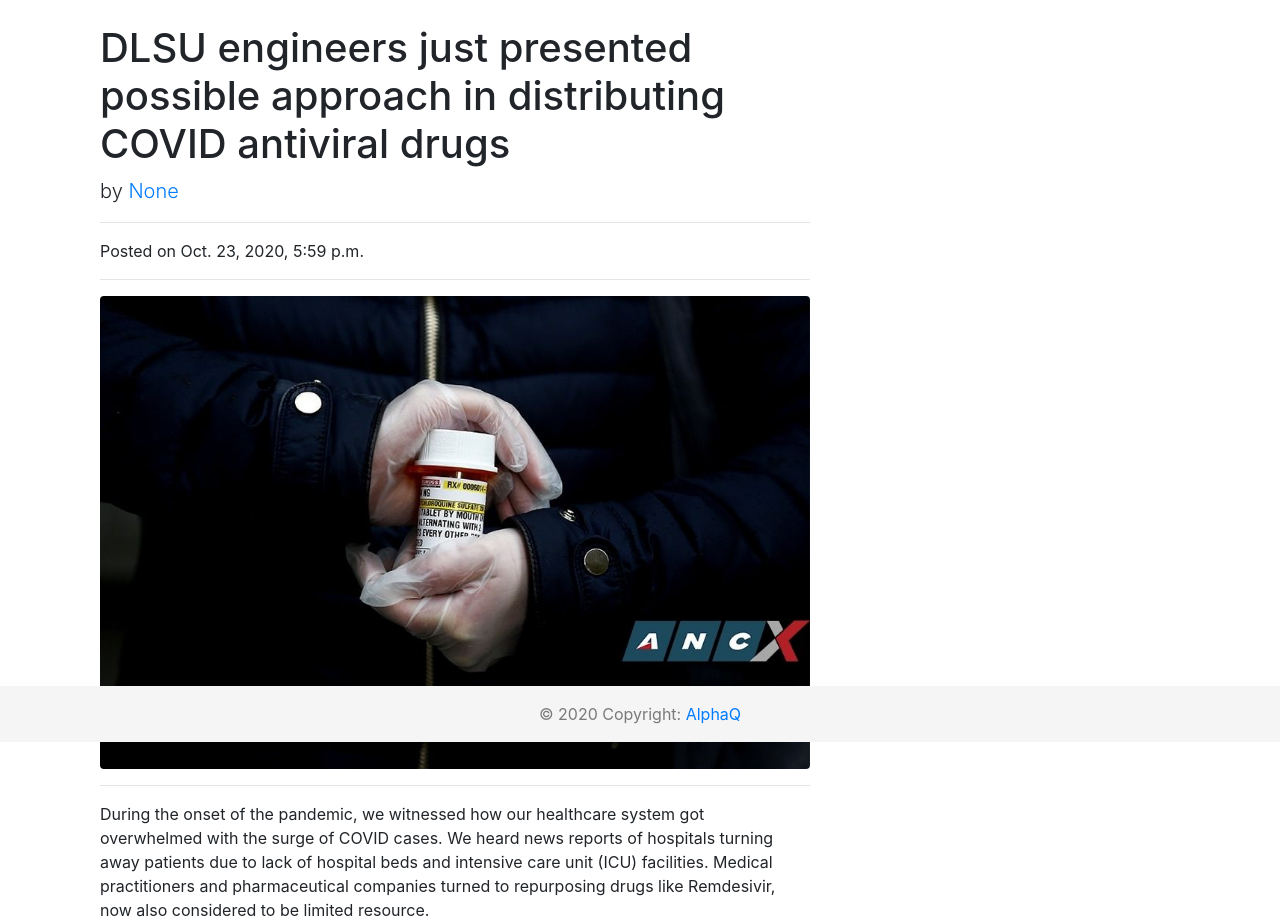
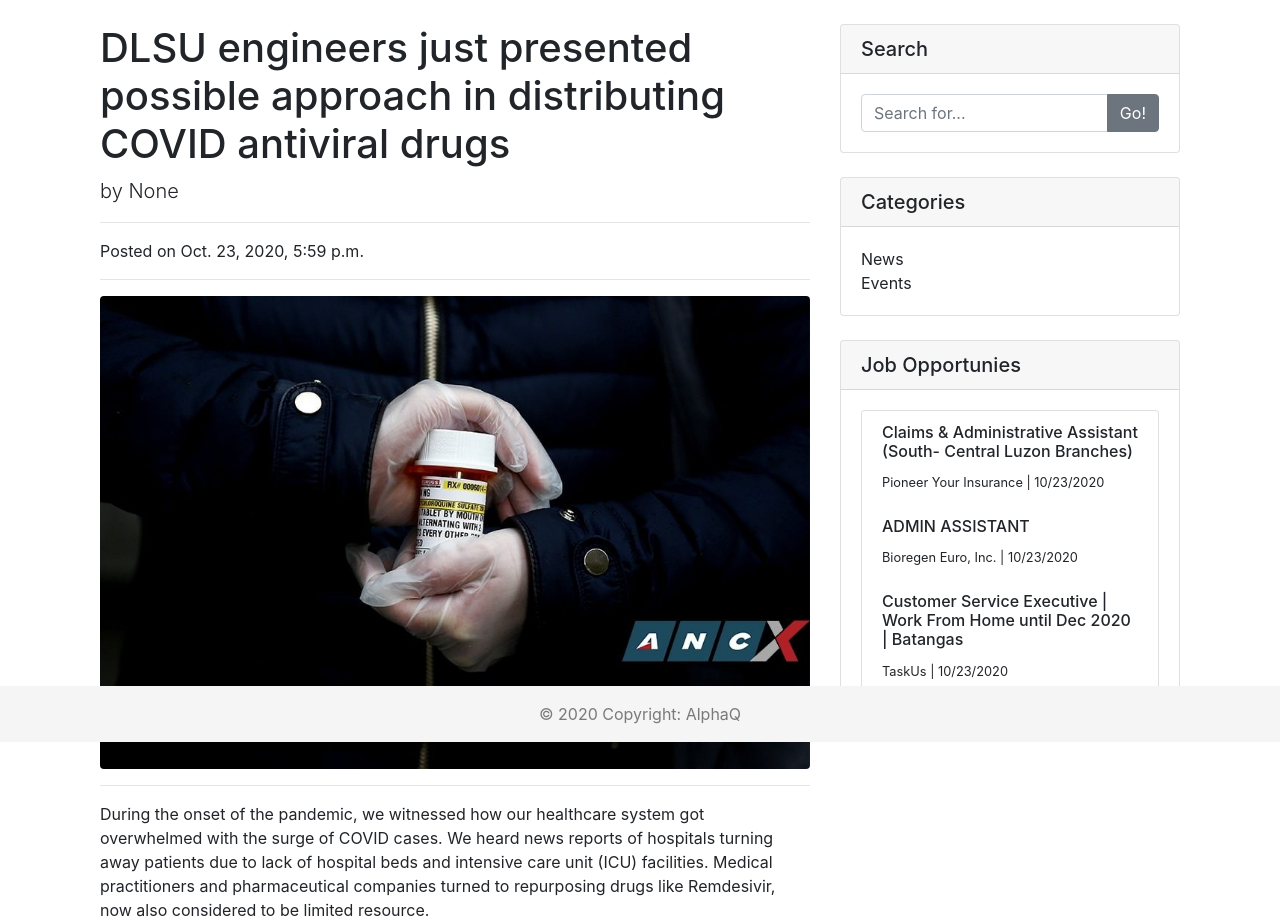
Before and after one commit to AlphaQ-2/web-design, a Django app: a page that uses lipa_website/templates/base.html in a window 1280 px wide. Shown: the part 58-980 px from the top of the page. Run offline with Django 3.2, Linux system fonts and the light colour scheme; data comes from the database, SQL or seed files in the repository; both versions use the stored data as it was after the commit; grey boxes labelled with a size stand in for pictures from a placeholder-image service; some libraries are stand-ins or nearby versions.

Commit message:
Completed most of the news and events functionality

```diff
--- a/lipa_website/pages/admin.py
+++ b/lipa_website/pages/admin.py
@@ -1,10 +1,11 @@
 from django.contrib import admin
-from .models import Category, Article, ArticleImage, Service, Comment
+from .models import Category, Article, ArticleImage, Service, Comment, Job
 # Register your models here.
 
 admin.site.register(Category)
 admin.site.register(Service)
 admin.site.register(Comment)
+admin.site.register(Job)
 
 
 class ArticleImageAdmin(admin.StackedInline):
--- a/lipa_website/pages/forms.py
+++ b/lipa_website/pages/forms.py
@@ -1,5 +1,5 @@
 from django import forms
-from .models import Article, Comment
+from .models import Article, Comment, Job
 from django.contrib.auth.forms import UserCreationForm
 from django.contrib.auth import get_user_model
 
@@ -45,3 +45,16 @@
     def __init__(self, *args, **kwargs):
         super().__init__(*args, **kwargs)
         self.fields["body_text"].label = ''
+
+
+class JobForm(forms.ModelForm):
+
+    class Meta:
+        model = Job
+        fields = ('title', 'company', 'link', 'is_open',)
+
+        widgets = {
+            'title': forms.TextInput(attrs={'class': 'textinputclass container-fluid form-control'}),
+            'company': forms.TextInput(attrs={'class': 'textinputclass container-fluid form-control'}),
+            'link': forms.TextInput(attrs={'class': 'textinputclass container-fluid form-control'}),
+        }
--- a/lipa_website/pages/models.py
+++ b/lipa_website/pages/models.py
@@ -96,3 +96,20 @@
     name = models.TextField(max_length=200)
     telephone = models.TextField('Telephone')
     email = models.EmailField(blank=True)
+
+    def __str__(self):
+        return self.name
+
+
+class Job(models.Model):
+    title = models.TextField(max_length=200)
+    company = models.TextField(max_length=200, blank=True)
+    link = models.URLField()
+    is_open = models.BooleanField(default=True)
+    created_date = models.DateTimeField(default=timezone.now)
+
+    def __str__(self):
+        return self.title
+
+    def get_absolute_url(self):
+        return reverse('article_list', args=[])
--- a/lipa_website/pages/templates/pages/about.html
+++ b/lipa_website/pages/templates/pages/about.html
@@ -1,7 +1,7 @@
 {% extends 'base.html' %}
 
 {% block content %}
-<h1>About me</h1>
-<p>Thanks for visiting my blog! Check all this cool stuff about me!</p>
+<h1>About</h1>
+<p>Thanks for visiting our website!</p>
 
 {% endblock %}
--- a/lipa_website/pages/templates/pages/article_detail.html
+++ b/lipa_website/pages/templates/pages/article_detail.html
@@ -83,6 +83,14 @@
         <br>
             {% if user.is_superuser or comment.approved_comment %}
 
+                    <div class="media mb-4">
+                      <img class="d-flex mr-3 rounded-circle" src="http://placehold.it/50x50" alt="">
+                      <div class="media-body">
+                        <h5 class="mt-0">{{ comment.author }}</h5>
+                        {% if not comment.approved_comment %}
+                          <h6><span class="badge badge-secondary">NOT APPROVED</span></h6>
+                        {% endif %}
+                        {{ comment.body_text|safe|linebreaks }}
                         {{ comment.created_date }}
                         {% if not comment.approved_comment and comment.author == request.user %}
                             <a class="btn btn-primary" href="{% url 'comment_remove' slug=comment.slug %}">
@@ -96,20 +104,81 @@
                               </svg>
                             </a>
                         {% endif %}
-
-          <p>{{ comment.body_text|safe|linebreaks }}</p>
-          <p>Posted by: <strong>{{ comment.author }}</strong>
-            {% if not comment.approved_comment %}
-              <h6><span class="badge badge-secondary">NOT APPROVED</span></h6>
-            {% endif %}
-          </p>
+                      </div>
+                    </div>
 
             {% endif %}
+
         {% empty %}
             <p>No comments.</p>
         {% endfor %}
       </div>
     </div>
+
+    <!-- Sidebar Widgets Column -->
+    <div class="col-md-4">
+
+      <!-- Search Widget -->
+      <div class="card my-4">
+        <h5 class="card-header">Search</h5>
+        <div class="card-body">
+          <form action="{% url 'article_list' %}" method="get">
+            <div class="input-group">
+              <input name='search' type="text" class="form-control" placeholder="Search for...">
+              <span class="input-group-append">
+                <button class="btn btn-secondary" type="submit">Go!</button>
+              </span>
+            </div>
+          </form>
+        </div>
+      </div>
+
+      <!-- Categories Widget -->
+      <div class="card my-4">
+        <h5 class="card-header">Categories</h5>
+        <div class="card-body">
+          <div class="row">
+            <div class="col-lg-6">
+              <ul class="list-unstyled mb-0">
+                {% for category in categories %}
+                <li>
+                  <a href="{% url 'article_list' %}?category={{ category.title }}">{{ category.title }}</a>
+                </li>
+                {% endfor %}
+              </ul>
+            </div>
+          </div>
+        </div>
+      </div>
+
+      <!-- Side Widget -->
+      <div class="card my-4">
+        <h5 class="card-header">Job Opportunies</h5>
+        <div class="card-body">
+          <div class="card">
+            <ul class="list-group list-group-flush">
+              {% for job in jobs %}
+              <a href="{{ job.link }}">
+                <li class="list-group-item">
+                  <div class="media">
+                    <div class="media-body">
+                      <h6 class="mt-0">{{ job.title }}</h6>
+                      <small>
+                        {{ job.company }} |
+                        {{ job.created_date|date:"m/d/Y" }}
+                      </small>
+                    </div>
+                  </div>
+                </li>
+              </a>
+              {% endfor %}
+            </ul>
+          </div>
+        </div>
+      </div>
+
+    </div>
+
   </div>
 </div>
 {% endblock %}
--- a/lipa_website/pages/urls.py
+++ b/lipa_website/pages/urls.py
@@ -23,4 +23,5 @@
          name='comment_approve'),
     path('comment/<slug>/remove/', views.comment_remove,
          name='comment_remove'),
+    path('job/new/', views.CreateJobView.as_view(), name='job_new'),
 ]
--- a/lipa_website/pages/views.py
+++ b/lipa_website/pages/views.py
@@ -1,8 +1,8 @@
 from django.shortcuts import render, get_object_or_404, redirect
 from django.contrib.auth.decorators import login_required
 from django.utils import timezone
-from .models import Article, Comment
-from .forms import ArticleForm, CommentForm
+from .models import Article, Comment, Category, Job
+from .forms import ArticleForm, CommentForm, JobForm
 
 from django.views.generic import (TemplateView, ListView,
                                   DetailView, CreateView,
@@ -15,6 +15,7 @@
 from django.urls import reverse
 from django.db import IntegrityError
 from django.contrib import messages
+from django.db.models import Q
 
 # Create your views here.
 
@@ -55,11 +56,30 @@
     model = Article
 
     def get_queryset(self):
-        return Article.objects.filter(published_date__lte=timezone.now()) \
-                .order_by('-published_date')
+        category = self.request.GET.get('category')
+        search = self.request.GET.get('search')
+        articles = Article.objects.filter(published_date__lte=timezone.now()) \
+            .order_by('-published_date')
+
+        if category:
+            articles = articles.filter(category__title=category)
+
+        if search:
+            articles = articles.filter(
+                Q(title__icontains=search) | Q(body_text__icontains=search)
+                | Q(category__title__icontains=search)
+            )
+
+        return articles
 
     def get_context_data(self, **kwargs):
         context = super().get_context_data(**kwargs)
+        categories = Category.objects.all()[:10]
+        jobs = Job.objects.filter(
+                Q(created_date__lte=timezone.now()) & Q(is_open=True)
+                ).order_by('-created_date')[:10]
+        context['jobs'] = jobs
+        context['categories'] = categories
         context['page_title'] = 'Articles'
         return context
 
@@ -70,6 +90,12 @@
     def get_context_data(self, **kwargs):
         context = super().get_context_data(**kwargs)
         article = get_object_or_404(Article, slug=self.kwargs['slug'])
+        categories = Category.objects.all()[:10]
+        jobs = Job.objects.filter(
+                Q(created_date__lte=timezone.now()) & Q(is_open=True)
+                ).order_by('-created_date')[:10]
+        context['jobs'] = jobs
+        context['categories'] = categories
         context['page_title'] = article.title
         context['form'] = CommentForm()
         return context
@@ -162,6 +188,23 @@
         return context
 
 
+class CreateJobView(LoginRequiredMixin, CreateView):
+    login_url = '/login/'
+    redirect_field_name = 'pages/article_list.html'
+
+    form_class = JobForm
+
+    model = Job
+
+    def get_context_data(self, **kwargs):
+        context = super().get_context_data(**kwargs)
+        context['page_title'] = 'Create Job'
+        return context
+
+    def get_absolute_url(self):
+        return reverse('article_list', args=[])
+
+
 #######################################
 # Functions that require a slug match ###
 #######################################
--- a/lipa_website/static/css/master.css
+++ b/lipa_website/static/css/master.css
@@ -10,3 +10,9 @@
   margin-top: 20px;
   margin-bottom: 0;
 }
+
+a {
+    color: inherit;
+    text-decoration: none;
+    background-color: inherit
+}
--- a/lipa_website/templates/base.html
+++ b/lipa_website/templates/base.html
@@ -14,8 +14,6 @@
     <link rel="stylesheet" href="https://cdnjs.cloudflare.com/ajax/libs/twitter-bootstrap/4.1.3/css/bootstrap.css">
     <link rel="stylesheet" href="https://cdn.datatables.net/1.10.21/css/dataTables.bootstrap4.min.css">
 
-    <link rel="stylesheet" href="{% static "css/master.css" %}">
-
     <link rel="apple-touch-icon" sizes="180x180" href="{% static "images/apple-icon.png" %}"/>
     <link rel="icon" type="image/png" sizes="32x32" href="{% static "images/favicon-32x32.png" %}"/>
     <link rel="icon" type="image/png" sizes="16x16" href="{% static "images/favicon-16x16.png" %}"/>
@@ -26,6 +24,7 @@
     <link rel="stylesheet" href="https://stackpath.bootstrapcdn.com/bootstrap/4.5.0/css/bootstrap.min.css" integrity="sha384-9aIt2nRpC12Uk9gS9baDl411NQApFmC26EwAOH8WgZl5MYYxFfc+NcPb1dKGj7Sk" crossorigin="anonymous">
 
     <link rel="stylesheet" href="{% static '/css/article_list.css' %}">
+    <link rel="stylesheet" href="{% static 'css/master.css' %}">
 
     <title>
       Lipa City
@@ -67,6 +66,7 @@
                 </a>
                 <div class="dropdown-menu" aria-labelledby="navbarDropdown">
                   <a class="dropdown-item" href="{% url 'article_new' %}">Article</a>
+                  <a class="dropdown-item" href="{% url 'job_new' %}">Job</a>
                   <a class="dropdown-item" href="">Service</a>
                   <div class="dropdown-divider"></div>
                   <a class="dropdown-item" href="{% url 'article_draft_list' %}">Drafts</a>
```
Also changed, not shown: lipa_website/pages/templates/pages/article_list.html (+31 -28 lines), lipa_website/pages/templates/pages/job_form.html (added, +14 -0 lines), lipa_website/db.sqlite3, lipa_website/media/article_photos/20201006-covid19-gcq-transportation-beep-card-jc-64.jpg (added), lipa_website/pages/migrations/0008_job.py (added), lipa_website/pages/migrations/0009_job_created_date.py (added), lipa_website/pages/migrations/0010_job_company.py (added). Lines whose indentation alone changed are shown as unchanged.
